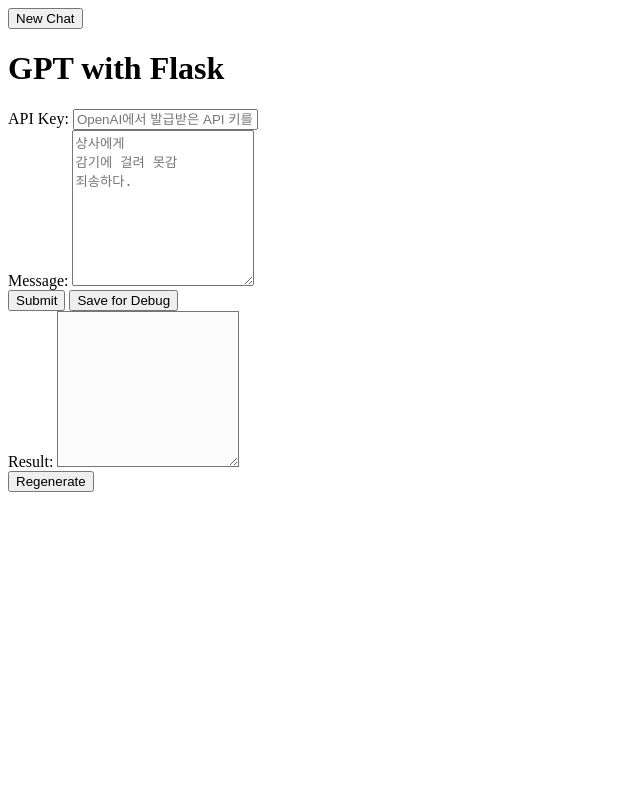
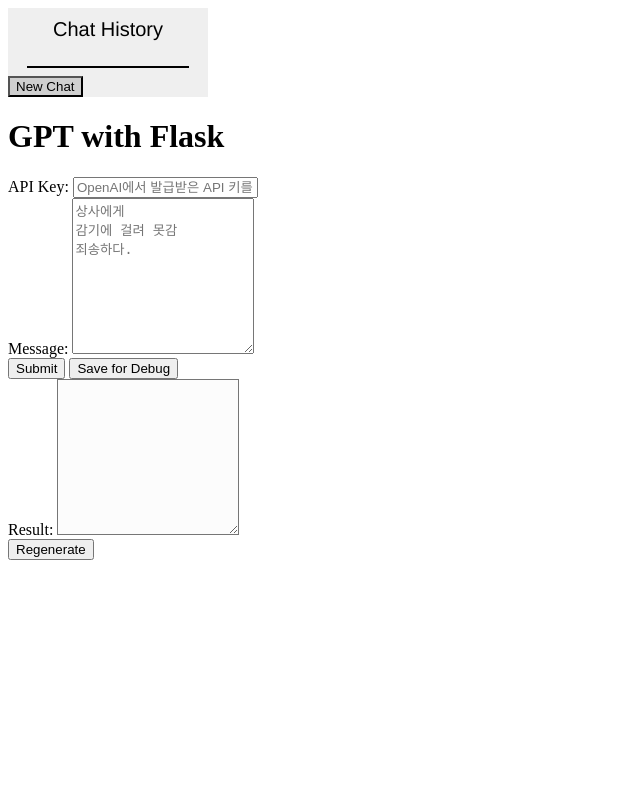
Before and after one commit to Sia819/LetterAI, a Flask app: template LetterAI/templates/home.html in a window 1280 px wide. Shown: the whole page, without its empty margins (0-640 px from the left). After the commit the page ends 560 px from the top, so only its background shows below. Run offline with Flask 3, Linux system fonts and the light colour scheme; the template is opened without the code that fills it, so the values that code supplies are empty.

Commit message:
home.html 스타일 수정

```diff
--- a/LetterAI/templates/home.html
+++ b/LetterAI/templates/home.html
@@ -1,34 +1,70 @@
 <!DOCTYPE html>
 <html>
+
 <head>
   <style>
-        html, body {
-            height: 100%;
+    nav header {
+      width: 100%;
+      height: 30px;
+      font-size: 20px;
+      font-family: 'Helvetica';
+      font-weight: 100;
+      text-align: center;
+      font-weight: 500;
+      padding: 10px 0;
+    }
+
+    nav hr {
+      width: 80%;
+      background-color: #fcfcfc;
+      border: solid 1px;
+    }
+
+    #left-menu {
+      width: 200px;
+      background-color: #efefef;
+    }
+
+    .history-button {
+      white-space: nowrap;
+      overflow: hidden;
+      text-overflow: ellipsis;
+    }
+
+    .history-text {
+      width: 100%;
+      display: inline-block;
     }
   </style>
 </head>
+
 <body>
   <div class="container-fluid h-100">
     <div class="row h-100">
-            <div class="col-4 col-md-3 col-lg-2 p-0 bg-light" id="chat-list-container">
+      <nav id="left-menu" id="chat-list-container">
+        <header>Chat History</header>
+        <hr>
         <div class="d-flex justify-content-center">
-                    <button class="btn btn-primary m-2 pl-5 pr-5" id="new-chat-button">New Chat</button>
+          <button class="btn btn-light pl-5 pr-5" id="new-chat-button" style="background-color: #cfcfcf;">
+            New Chat
+          </button>
         </div>
         <div class="d-flex flex-column align-items-start py-3 px-4" id="chat-list">
           <!-- Chat items will be dynamically appended here. -->
-
         </div>
-            </div>
+      </nav>
       <div class="col ml-5 mr-5">
         <h1 class="mt-5">GPT with Flask</h1>
         <form id="message-form" class="mt-5">
           <div class="form-group">
             <label for="api-key-input">API Key:</label>
-                        <input type="password" class="form-control" id="api-key-input" placeholder="OpenAI에서 발급받은 API 키를 여기에 붙혀 넣으세요!">
+            <input type="password" class="form-control" id="api-key-input"
+              placeholder="OpenAI에서 발급받은 API 키를 여기에 붙혀 넣으세요!">
           </div>
           <div class="form-group">
             <label for="message-input">Message:</label>
-                        <textarea class="form-control" id="message-input" rows="10" placeholder="상사에게&#13;&#10;감기에 걸려 못감&#13;&#10;죄송하다." style="resize: vertical;"></textarea>
+            <textarea class="form-control" id="message-input" rows="10"
+              placeholder="상사에게&#13;&#10;감기에 걸려 못감&#13;&#10;죄송하다." style="resize: vertical;"></textarea>
             <div class="text-right mt-2">
               <button type="submit" class="btn btn-primary">Submit</button>
               <button type="button" class="btn btn-secondary" id="save-debug-button">Save for Debug</button>
@@ -36,7 +72,8 @@
           </div>
           <div class="form-group">
             <label for="result-output">Result:</label>
-                        <textarea class="form-control" id="result-output" rows="10" style="background-color: #fcfcfc; resize: vertical;" readonly></textarea>
+            <textarea class="form-control" id="result-output" rows="10"
+              style="background-color: #fcfcfc; resize: vertical;" readonly></textarea>
             <div class="text-right mt-2">
               <button class="btn btn-secondary">Regenerate</button>
             </div>
@@ -47,11 +84,13 @@
   </div>
 
   <script>
-    $(document).ready(function() {
-        // Load chat history from cookies
+    // 페이지 로드시
+    $(document).ready(function () {
+      // 쿠키에서 채팅 기록 로드
       loadChatHistory();
 
-        $('#message-form').on('submit', function(e) {
+      // submit시
+      $('#message-form').on('submit', function (e) {
         e.preventDefault();
 
         var message = $('#message-input').val();
@@ -65,7 +104,7 @@
             'message': message,
             'api_key': apiKey
           }),
-                success: function(response) {
+          success: function (response) {
             var result = response.message;
             $('#result-output').val(result);
 
@@ -75,18 +114,19 @@
             // Save chat history to cookies
             saveChatHistory(message, result);
           },
-                error: function(error) {
+          error: function (error) {
             console.error(error);
           }
         });
       });
 
-        $('#new-chat-button').click(function() {
+      //
+      $('#new-chat-button').click(function () {
         $('#message-input').val('');
         $('#result-output').val('');
       });
 
-        $('#save-debug-button').click(function() {
+      $('#save-debug-button').click(function () {
         var id = new Date().getTime().toString();
         var message = $('#message-input').val();
         var result = $('#result-output').val();
@@ -98,16 +138,16 @@
         saveChatHistory(id, message, result);
       });
 
-        $('#chat-list').on('click', 'button.list-group-item', function() {
+      $('#chat-list').on('click', 'button.list-group-item', function () {
         $('#message-input').val($(this).data('message'));
         $('#result-output').val($(this).data('response'));
       });
     });
 
     function appendChatItem(id, message, response) {
-        var deleteButton = $('<button>').text('Delete').click(function(e) {
+      var deleteButton = $('<button>').text('Delete').click(function (e) {
         e.stopPropagation();
-            $(this).parent().remove();
+        $(this).parent().parent().remove();
 
         // Remove this chat item from cookies
         removeChatHistory(id);
@@ -115,10 +155,10 @@
 
       var chatItemButton = $('<button>').addClass('list-group-item list-group-item-action mb-2')
         .text("User: " + message + "\nAI: " + response)
-                                          .data({'id': id, 'message': message, 'response': response});
+        .data({ 'id': id, 'message': message, 'response': response })
+        .append(deleteButton);
 
       var chatItem = $('<div>').data('id', id)
-                                 .append(deleteButton)
         .append(chatItemButton);
 
       $('#chat-list').prepend(chatItem);
@@ -149,7 +189,7 @@
         chatHistory = JSON.parse(chatHistoryCookie);
       }
 
-        chatHistory = chatHistory.filter(function(item) {
+      chatHistory = chatHistory.filter(function (item) {
         return item.id !== id;
       });
 
@@ -170,4 +210,5 @@
     }
   </script>
 </body>
+
 </html>
```
Lines whose indentation alone changed are shown as unchanged.
